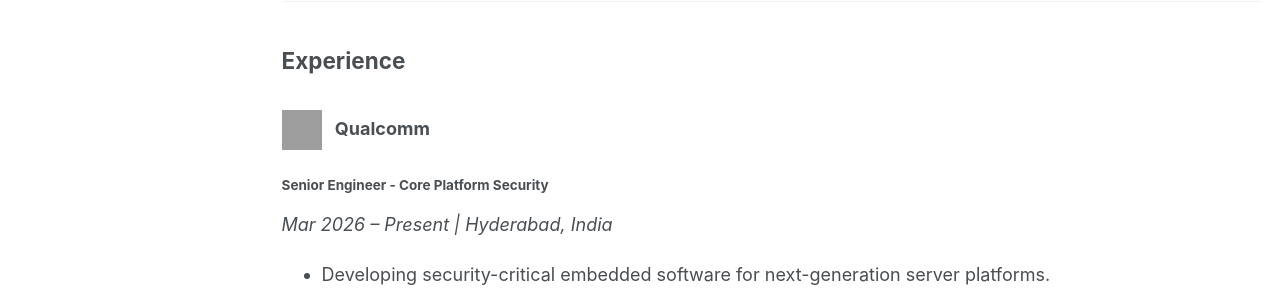
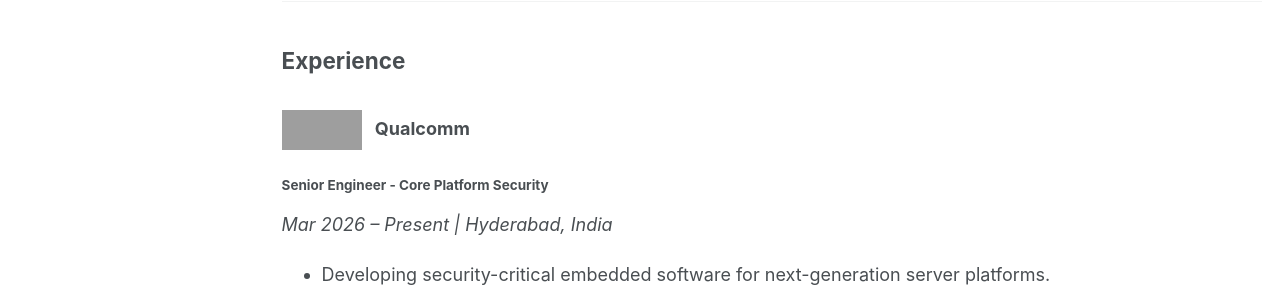
Before and after one commit to sudlaksh/sudlaksh.github.io, a Jekyll site: the page built from _pages/experience.md, in a window 1280 px wide. Shown: the part 571-871 px from the top of the page. Built offline with Jekyll 4.4.1, drawn with Linux system fonts in a browser that asks for light colours; some web fonts are replaced; a script bundle is joined from its source files by our own code; library files that are not in the unit come from our copies; grey boxes are pictures that could not be loaded.

Commit message:
Resize Qualcomm logo in experience.md
Updated Qualcomm logo size in experience section.

```diff
--- a/_pages/experience.md
+++ b/_pages/experience.md
@@ -23,7 +23,7 @@
 
 ## Experience
 
-### ![Qualcomm Logo](/images/qualcomm-logo.png){: style="width:40px; height:40px; vertical-align:middle; margin-right:0.5rem;" } **Qualcomm**
+### ![Qualcomm Logo](/images/qualcomm-logo.png){: style="width:80px; height:40px; vertical-align:middle; margin-right:0.5rem;" } **Qualcomm**
 
 #### Senior Engineer - Core Platform Security
 *Mar 2026 – Present | Hyderabad, India*
```
